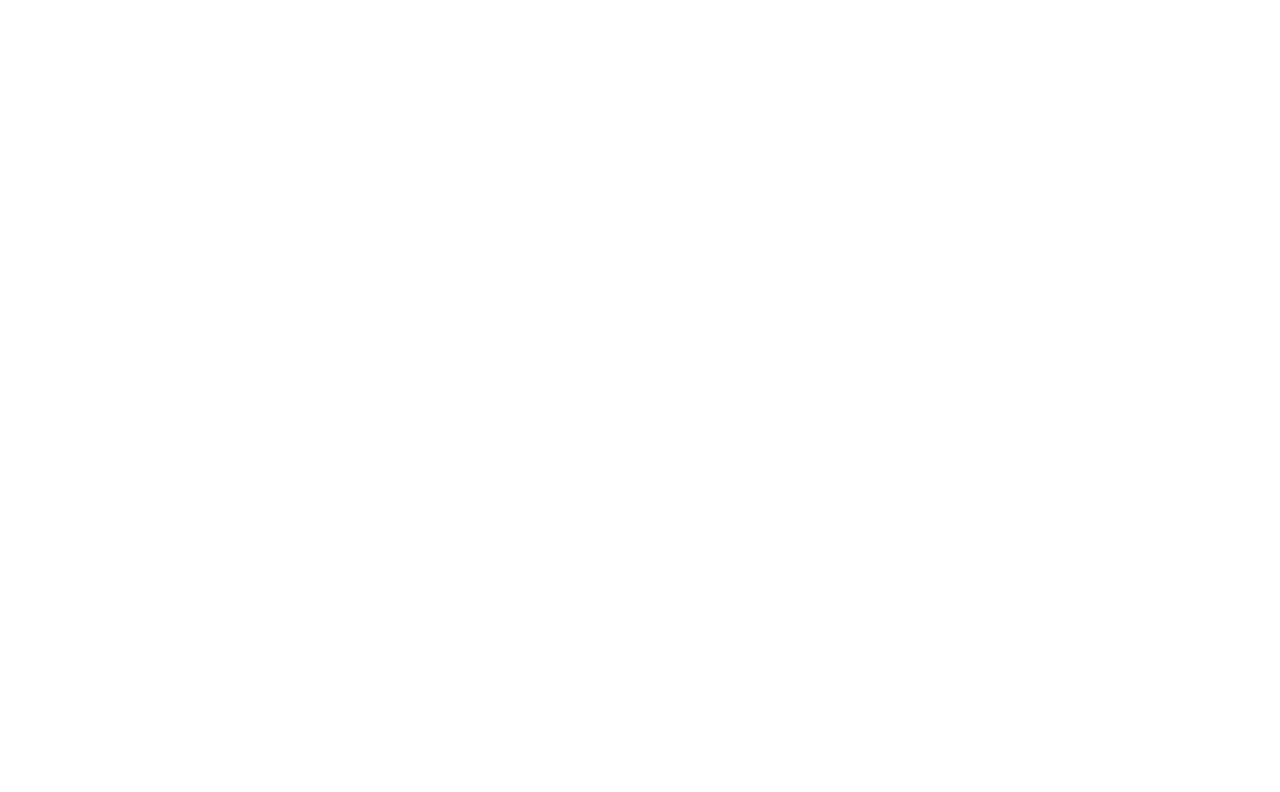
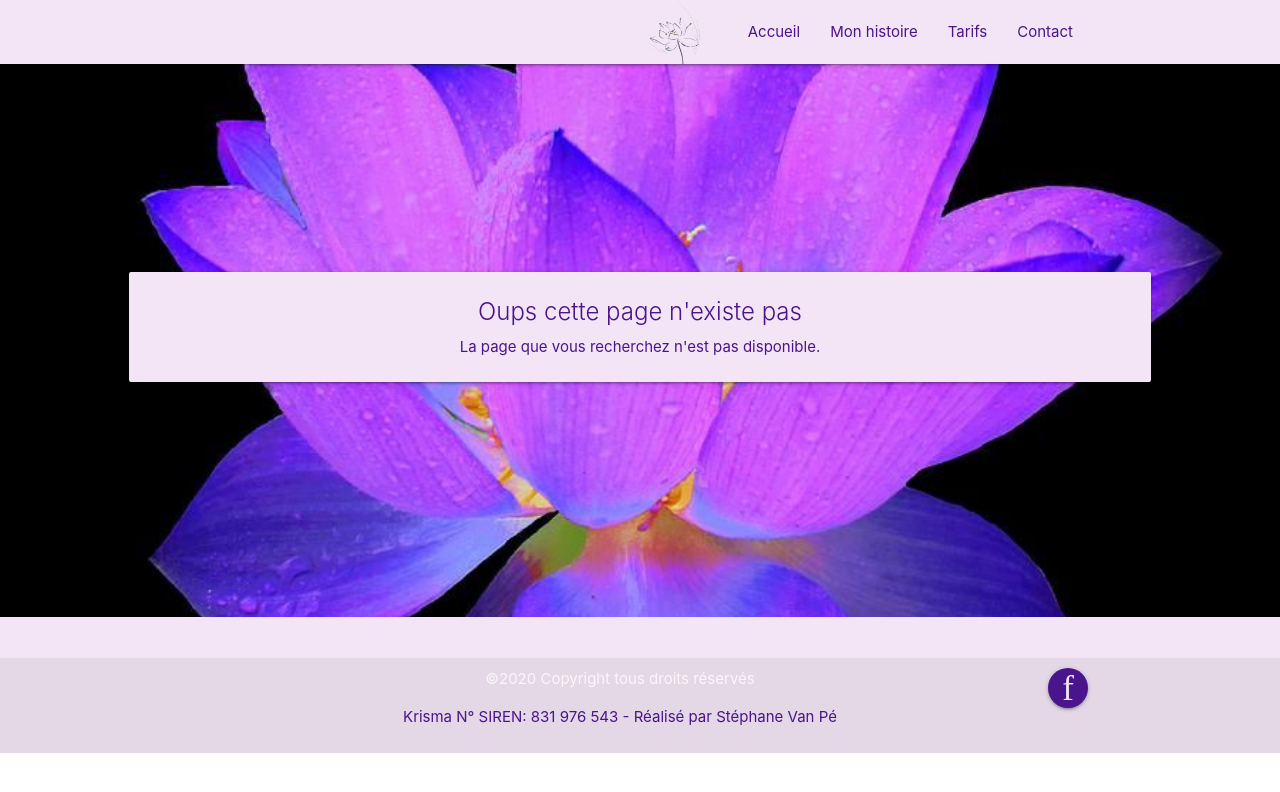
Before and after one commit to stephanevanpe/Khrisma, a React (Create React App) app: page /404 in a window 1280 px wide. Shown: the top 792 px of the page. Built offline with nearby package versions, Linux system fonts and the light colour scheme; a web font is replaced by a local one.

Commit message:
creating the 404 page

```diff
--- /dev/null
+++ b/src/pages/404.jsx
@@ -0,0 +1,71 @@
+import React from 'react';
+import { Row, Col, Card, Icon } from 'react-materialize';
+
+import Navbar from '../components/Navbar';
+import Footer from '../components/Footer';
+
+import Background from '../pictures/62a47d8e4ab364cf476f25a473b23c75.jpg';
+
+const Error = () => {
+	return (
+		<div
+			style={{
+				marginLeft: '0px',
+				marginRight: '0px',
+				backgroundImage: `url(${Background})`,
+				backgroundPosition: 'center',
+				backgroundSize: 'cover',
+				backgroundRepeat: 'no-repeat',
+				height: 'auto',
+				width: '100%',
+			}}
+		>
+			<Navbar />
+			<Row></Row>
+			<Row></Row>
+			<Row></Row>
+			<Row></Row>
+			<Row></Row>
+			<Row></Row>
+			<Row></Row>
+			<Row></Row>
+			<Row></Row>
+			<Row></Row>
+
+
+			<Row>
+				<Col s={1}></Col>
+				<Col s={10}>
+					<Col s={12}>
+						<Card
+							className='purple lighten-5'
+							closeIcon={<Icon>close</Icon>}
+							revealIcon={<Icon>more_vert</Icon>}
+							textClassName='purple-text text-darken-4'
+							title="Oups cette page n'existe pas"
+						>
+							La page que vous recherchez n'est pas disponible.
+							<br />
+						</Card>
+					</Col>
+				</Col>
+				<Col s={1}></Col>
+			</Row>
+			<Row></Row>
+			<Row></Row>
+			<Row></Row>
+			<Row></Row>
+			<Row></Row>
+			<Row></Row>
+			<Row></Row>
+			<Row></Row>
+			<Row></Row>
+			<Row></Row>
+
+
+			<Footer />
+		</div>
+	);
+};
+
+export default Error;
--- a/src/router/Router.jsx
+++ b/src/router/Router.jsx
@@ -5,6 +5,7 @@ import Home from '../pages/Home';
 import Prices from '../pages/Prices';
 import Contact from '../pages/Contact';
 import History from '../pages/MyHistory';
+import Error from '../pages/404';
 
 class Router extends Component {
 	render() {
@@ -15,6 +16,7 @@ class Router extends Component {
 					<Route exact path='/History' component={History} />
 					<Route exact path='/Prices' component={Prices} />
 					<Route exact path='/Contact' component={Contact} />
+					<Route exact path='/404' component={Error} />
 				</Switch>
 			</BrowserRouter>
 		);
```
